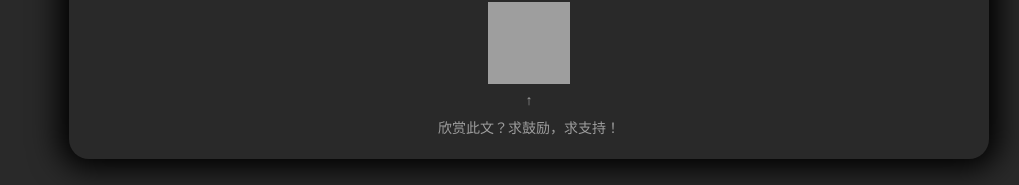
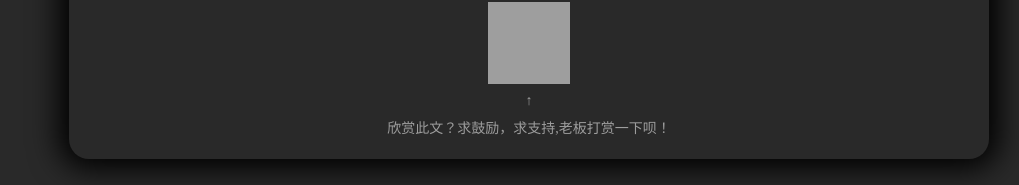
Before and after one commit to DmForInnovate/DmForInnovate.github.io, a plain HTML site: page 2017/12/23/Http&&Tomcat&&Servlet/index.html in a window 1280 px wide. Shown: the part 9108-9293 px from the top of the page, without its empty margins (261-1280 px from the left). Drawn offline with nearby package versions, Linux system fonts and the light colour scheme; some packages are replaced by stand-ins of ours; grey boxes are pictures that could not be loaded; a script that the page names is missing.

Commit message:
Site updated: 2017-12-24 18:56:33

```diff
--- a/2017/12/23/Http&&Tomcat&&Servlet/index.html
+++ b/2017/12/23/Http&&Tomcat&&Servlet/index.html
@@ -345,7 +345,7 @@
         <a id="btn_donate" class="btn_donate" href="javascript:;" title="����"></a>
         <span class="donate_txt">
            &uarr;<br>
-           欣赏此文？求鼓励，求支持！
+           欣赏此文？求鼓励，求支持,老板打赏一下呗！
         </span>
         <br>
       </div>
```
Also changed, not shown: 2017/12/23/hello-world/index.html (+1 -1 lines).
